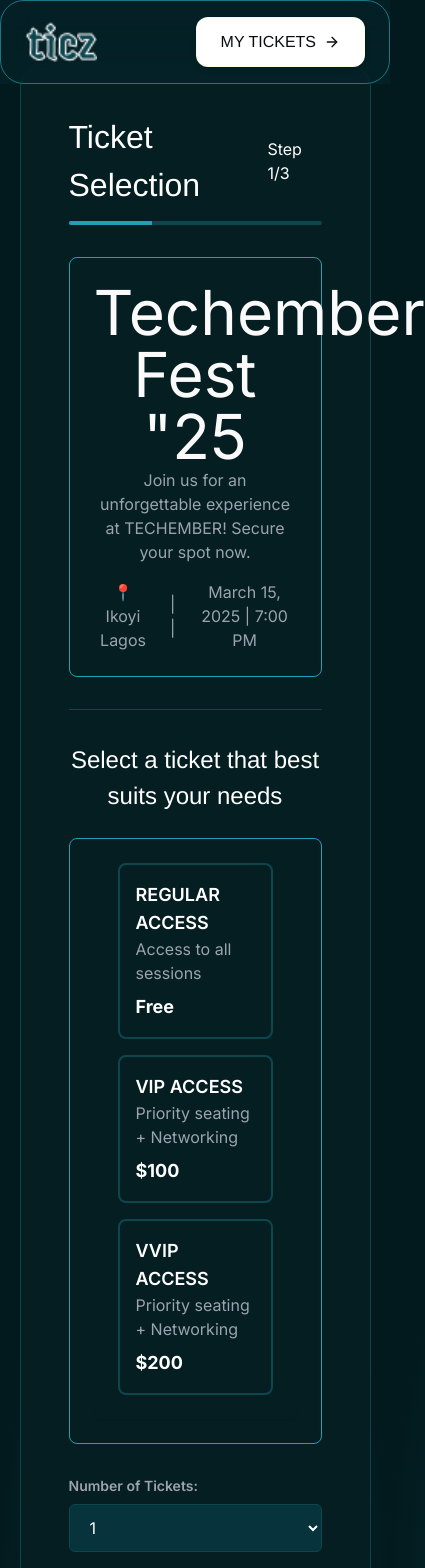
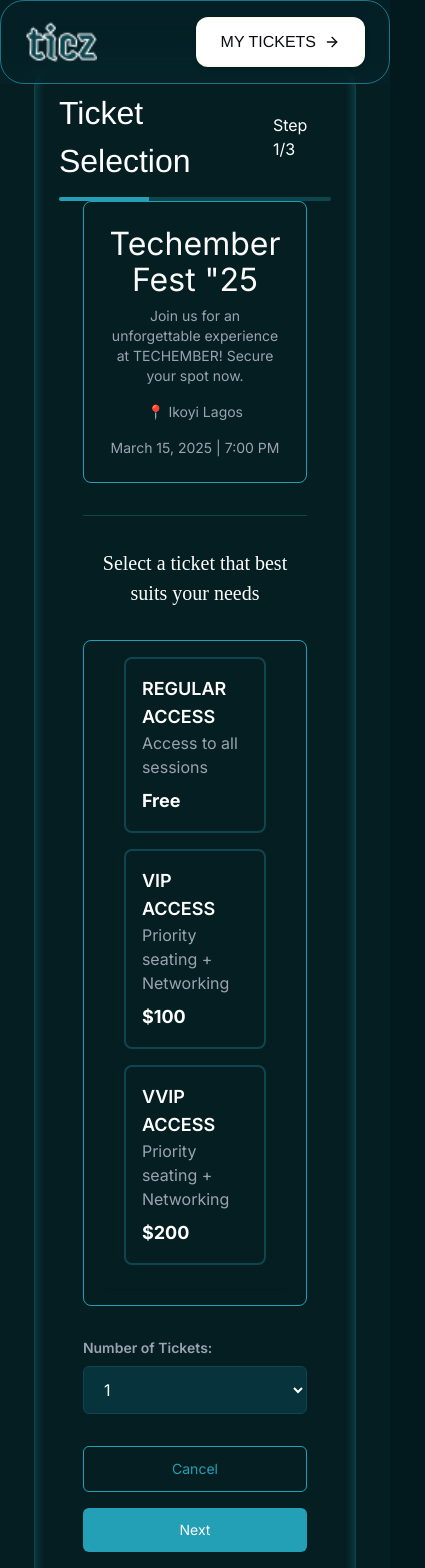
Before and after one commit to KogecTech/hngx-stage2-ticket-generator, a Next.js app: page /ticket-selection in a window 390 px wide. Shown: the top 1568 px of the page, 425 px wide, since content can reach past the window. Built offline with nearby package versions, Linux system fonts and the light colour scheme.

Commit message:
Update page.js
still trying to fix the styling for the ticket select page

```diff
--- a/src/app/ticket-selection/page.js
+++ b/src/app/ticket-selection/page.js
@@ -3,8 +3,7 @@ import React, { useState } from "react";
 import { useRouter } from "next/navigation";
 import { Button } from "@/components/ui/button";
 import { Card, CardContent } from "@/components/ui/card";
-import  ProgressBar  from "@/components/ui/progress";
-
+import ProgressBar from "@/components/ui/progress";
 
 export default function TicketSelection() {
   const [selectedTicket, setSelectedTicket] = useState(null);
@@ -12,9 +11,24 @@ export default function TicketSelection() {
   const router = useRouter();
 
   const tickets = [
-    { id: "standard", name: "REGULAR ACCESS", details: "Access to all sessions", price: "Free" },
-    { id: "vip", name: "VIP ACCESS", details: "Priority seating + Networking", price: "$100" },
-    { id: "vvip", name: "VVIP ACCESS", details: "Priority seating + Networking", price: "$200" },
+    {
+      id: "standard",
+      name: "REGULAR ACCESS",
+      details: "Access to all sessions",
+      price: "Free",
+    },
+    {
+      id: "vip",
+      name: "VIP ACCESS",
+      details: "Priority seating + Networking",
+      price: "$100",
+    },
+    {
+      id: "vvip",
+      name: "VVIP ACCESS",
+      details: "Priority seating + Networking",
+      price: "$200",
+    },
   ];
 
   const handleSelect = (ticketId) => {
@@ -23,7 +37,10 @@ export default function TicketSelection() {
 
   const handleNext = () => {
     if (selectedTicket) {
-      localStorage.setItem("selectedTicket", JSON.stringify({ type: selectedTicket, quantity }));
+      localStorage.setItem(
+        "selectedTicket",
+        JSON.stringify({ type: selectedTicket, quantity })
+      );
       router.push("/attendee-details");
     } else {
       alert("Please select a ticket!");
@@ -31,65 +48,72 @@ export default function TicketSelection() {
   };
 
   return (
-    <div className="flex flex-col md:flex-row md:justify-between gap-6 w-full max-w-[90%] md:max-w-[700px] lg:max-w-[900px] mx-auto">
-      <Card className="flex flex-col w-full max-w-[702px] items-center justify-center gap-8 p-12 bg-[#041e22] rounded-3xl border border-solid border-[#0e464f]">
-
-        {/* Progress Bar */}
+    <div className="flex justify-center items-center min-h-screen bg-[#041e22] px-4">
+      <Card
+        className="relative w-full max-w-[90%] md:max-w-[700px] lg:max-w-[900px] p-6 md:p-12
+        rounded-3xl border border-[#0e464f] bg-[#041e22]
+        shadow-[inset_0px_0px_10px_2px_rgba(35,160,181,0.3)]"
+      >
         <ProgressBar step={1} />
 
-        {/* Conference Info with Border */}
+        <CardContent className="flex flex-col items-center gap-8 relative z-10">
+          {/* Conference Info */}
           <div className="w-full p-6 border border-[#23a0b5] rounded-lg text-center">
-          <h1 className="text-[62px] leading-[62px] text-center font-[Road_Rage] text-[#FAFAFA]">
+            <h1 className="text-[32px] md:text-[62px] leading-[36px] md:leading-[62px] font-[Road_Rage] text-[#FAFAFA]">
               Techember Fest "25
             </h1>
-          <p className="text-gray-400 max-w-lg mx-auto text-center">
+            <p className="text-gray-400 max-w-lg mx-auto text-center mt-2 text-sm md:text-base">
               Join us for an unforgettable experience at TECHEMBER! Secure your spot now.
             </p>
-          <div className="flex items-center justify-center gap-4 mt-4 text-gray-400 text-center">
+            <div className="flex flex-col md:flex-row items-center justify-center gap-4 mt-4 text-gray-400 text-center text-sm md:text-base">
               <span>📍 Ikoyi Lagos</span>
-            <span>| |</span>
+              <span className="hidden md:block">| |</span>
               <span>March 15, 2025 | 7:00 PM</span>
             </div>
           </div>
 
           {/* Divider */}
-        <div className="w-full border-b border-[#0e464f]"></div>
+          <div className="w-full border-b border-[#0e464f]" />
 
-
-
-        {/* Ticket Selection */}
-        <div className="flex flex-col items-center justify-center gap-6 w-full">
+          {/* Ticket Selection Header */}
           <div className="flex flex-col items-center gap-4 w-full">
-            <h1 className="[font-family:'Alatsi',Helvetica] text-white text-[24px] text-center">
+            <h1 className="font-[Alatsi] text-white text-[20px] md:text-[24px] text-center">
               Select a ticket that best suits your needs
             </h1>
           </div>
 
-          {/* Ticket Options with Border */}
-          <div className="w-full p-6 border border-[#23a0b5] rounded-lg">
+          {/* Ticket Options */}
+          <div className="w-full p-4 md:p-6 border border-[#23a0b5] rounded-lg">
             <Card className="w-full bg-transparent border-none">
               <CardContent className="flex flex-col gap-4 w-full">
                 {tickets.map((ticket) => (
                   <div
                     key={ticket.id}
                     className={`p-4 rounded-lg border-2 transition cursor-pointer ${
-                      selectedTicket === ticket.id ? "border-[#23a0b5] bg-[#07333c]" : "border-[#0e464f] hover:border-[#23a0b5]"
+                      selectedTicket === ticket.id
+                        ? "border-[#23a0b5] bg-[#07333c]"
+                        : "border-[#0e464f] hover:border-[#23a0b5]"
                     }`}
                     onClick={() => handleSelect(ticket.id)}
                   >
-                    <h2 className="text-lg font-semibold text-white">{ticket.name}</h2>
+                    <h2 className="text-lg font-semibold text-white">
+                      {ticket.name}
+                    </h2>
                     <p className="text-gray-400">{ticket.details}</p>
-                    <p className="text-lg font-bold mt-2 text-white">{ticket.price}</p>
+                    <p className="text-lg font-bold mt-2 text-white">
+                      {ticket.price}
+                    </p>
                   </div>
                 ))}
               </CardContent>
             </Card>
           </div>
-        </div>
 
-        {/* Ticket Quantity Dropdown - Always Visible */}
+          {/* Ticket Quantity */}
           <div className="w-full">
-          <label className="text-sm text-gray-400 font-semibold mb-2 block">Number of Tickets:</label>
+            <label className="text-sm text-gray-400 font-semibold mb-2 block">
+              Number of Tickets:
+            </label>
             <select
               value={quantity}
               onChange={(e) => setQuantity(Number(e.target.value))}
@@ -104,21 +128,22 @@ export default function TicketSelection() {
           </div>
 
           {/* Buttons */}
-        <div className="flex gap-6 w-full">
+          <div className="flex flex-col md:flex-row gap-4 w-full">
             <Button
               variant="outline"
               onClick={() => router.push("/")}
-            className="flex-1 text-[#23a0b5] border-[#23a0b5] hover:text-[#23a0b5] hover:bg-[#23a0b5]/10"
+              className="flex-1 text-[#23a0b5] border-[#23a0b5] hover:text-[#23a0b5] hover:bg-[#23a0b5]/10 py-3"
             >
               Cancel
             </Button>
             <Button
               onClick={handleNext}
-            className="flex-1 bg-[#23a0b5] hover:bg-[#23a0b5]/90"
+              className="flex-1 bg-[#23a0b5] hover:bg-[#23a0b5]/90 py-3"
             >
               Next
             </Button>
           </div>
+        </CardContent>
       </Card>
     </div>
   );
```
Lines whose indentation alone changed are shown as unchanged.
